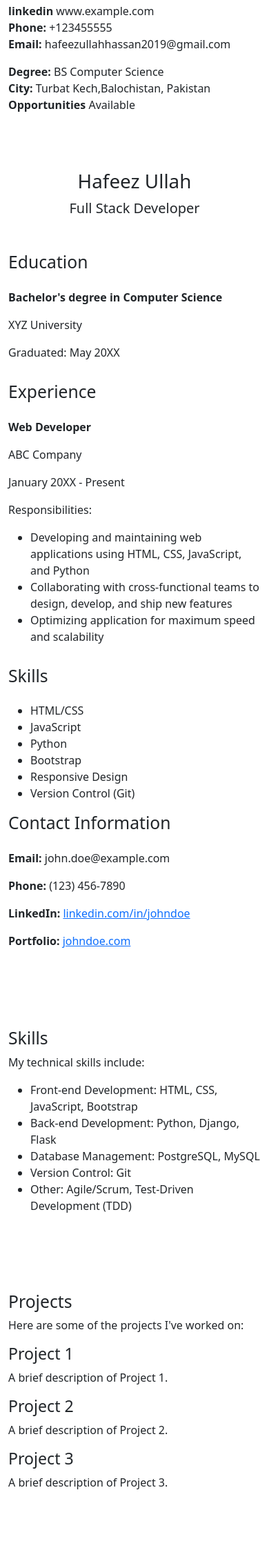
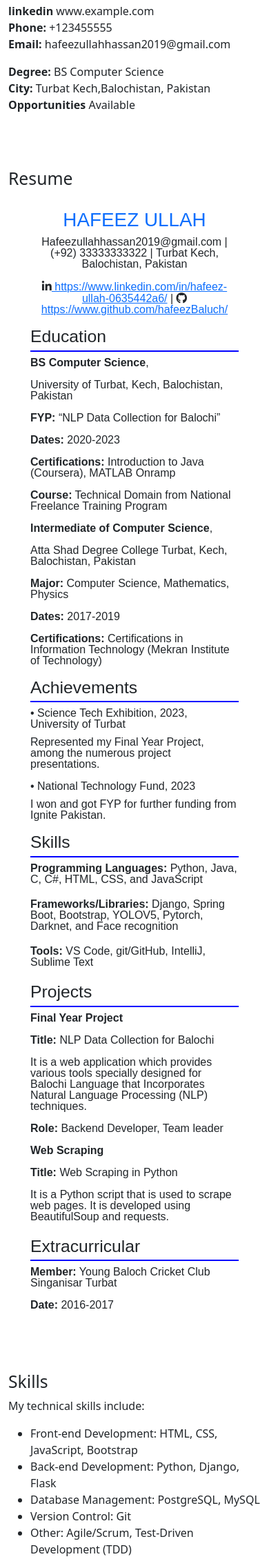
Before and after one commit to hafeezBaluch/Portfolio, a Django app: page / in a window 390 px wide. Shown: the part 1032-3292 px from the top of the page at 69% size. Run offline with Django 5.2, Linux system fonts and the light colour scheme; some libraries are stand-ins or nearby versions.

Commit message:
Resume design updated

```diff
--- /dev/null
+++ b/portfolio/static/css/resume.css
@@ -0,0 +1,33 @@
+.resume-section {
+    font-family: Arial, sans-serif;
+    margin: 0;
+    padding: 0;
+    line-height: 1;
+}
+.center-item {
+    max-width: 900px;
+    margin: 0 auto;
+    padding: 20px;
+}
+h1, h2, h3, h4, h5, h6 {
+    margin-top: 0;
+}
+.heading {
+    border-bottom: 2px solid blue;
+    padding-bottom: 5px;
+}
+.contact-info {
+    margin-bottom: 20px;
+}
+.achievement {
+    margin-bottom: 10px;
+}
+.skills {
+    margin-bottom: 20px;
+}
+.projects {
+    margin-bottom: 20px;
+}
+.extracurricular {
+    margin-bottom: 20px;
+}
--- a/portfolio/templates/base.html
+++ b/portfolio/templates/base.html
@@ -8,6 +8,7 @@
     {% load django_bootstrap5 %}
     {% bootstrap_css %}
     {% bootstrap_javascript %}
+    <link rel="stylesheet" href="{% static 'css/resume.css' %}">
     <link rel="stylesheet" href="https://cdnjs.cloudflare.com/ajax/libs/font-awesome/5.15.4/css/all.min.css">
 </head>
 <body>
--- a/portfolio/templates/index.html
+++ b/portfolio/templates/index.html
@@ -28,6 +28,9 @@
               <li class="nav-item">
                   <a class="nav-link" href="#contact">Contact</a>
               </li>
+              <li class="nav-item">
+                <a class="nav-link" href="#publication">Publications</a>
+            </li>
           </ul>
       </div>
   </div>
@@ -98,58 +101,64 @@
 </section>
 
 
-<section id="resume" class="resume-section" style='padding: 50px 0;'>
-  <div class="container">
-    <div class="row">
-      <div class="col-md-8 mx-auto text-center">
-        <h1 class="">Hafeez Ullah</h1>
-        <p class="lead mb-5">Full Stack Developer</p>
-      </div>
+<div class='container mt-5'>
+  <h2>Resume</h2>
+  <section id="resume" class="resume-section">
+    <div class='center-item'>
+      <div class="container">
+        <div class='text-center'>
+          <h1 class='text-primary'>HAFEEZ ULLAH</h1>
+        <p>Hafeezullahhassan2019@gmail.com | (+92) 33333333322 | Turbat Kech, Balochistan, Pakistan</p>
+        <p><i class="fab fa-linkedin-in"> </i><a href='https://www.linkedin.com/in/hafeez-ullah-0635442a6/'>  https://www.linkedin.com/in/hafeez-ullah-0635442a6/</a> |
+        <i class="fab fa-github"> </i><a href='https://www.linkedin.com/in/hafeez-ullah-0635442a6/'>  https://www.github.com/hafeezBaluch/</a></p>
+
+        </div>
+        <h2 class='heading'>Education</h2>
+        <p><strong>BS Computer Science</strong>,</p>
+        <p>University of Turbat, Kech, Balochistan, Pakistan</p>
+        <p><strong>FYP:</strong> “NLP Data Collection for Balochi”</p>
+        <p><strong>Dates:</strong> 2020-2023</p>
+        <p><strong>Certifications:</strong> Introduction to Java (Coursera), MATLAB Onramp</p>
+        <p><strong>Course:</strong> Technical Domain from National Freelance Training Program</p>
+
+        <p><strong>Intermediate of Computer Science</strong>,</p>
+        <p>Atta Shad Degree College Turbat, Kech, Balochistan, Pakistan</p>
+        <p><strong>Major:</strong> Computer Science, Mathematics, Physics</p>
+        <p><strong>Dates:</strong> 2017-2019</p>
+        <p><strong>Certifications:</strong> Certifications in Information Technology (Mekran Institute of Technology)</p>
+
+        <h2 class='heading'>Achievements</h2>
+        <p class="achievement">• Science Tech Exhibition, 2023, University of Turbat</p>
+        <p>Represented my Final Year Project, among the numerous project presentations.</p>
+        <p class="achievement">• National Technology Fund, 2023</p>
+        <p>I won and got FYP for further funding from Ignite Pakistan.</p>
+
+        <h2 class='heading'>Skills</h2>
+        <p class="skills"><strong>Programming Languages:</strong> Python, Java, C, C#, HTML, CSS, and JavaScript</p>
+        <p class="skills"><strong>Frameworks/Libraries:</strong> Django, Spring Boot, Bootstrap, YOLOV5, Pytorch, Darknet, and Face recognition</p>
+        <p class="skills"><strong>Tools:</strong> VS Code, git/GitHub, IntelliJ, Sublime Text</p>
+
+        <h2 class='heading'>Projects</h2>
+        <div class="projects">
+            <p><strong>Final Year Project</strong></p>
+            <p><strong>Title:</strong> NLP Data Collection for Balochi</p>
+            <p>It is a web application which provides various tools specially designed for Balochi Language that Incorporates Natural Language Processing (NLP) techniques.</p>
+            <p><strong>Role:</strong> Backend Developer, Team leader</p>
+
+            <p><strong>Web Scraping</strong></p>
+            <p><strong>Title:</strong> Web Scraping in Python</p>
+            <p>It is a Python script that is used to scrape web pages. It is developed using BeautifulSoup and requests.</p>
+        </div>
+
+        <h2 class='heading'>Extracurricular</h2>
+        <div class="extracurricular">
+            <p><strong>Member:</strong> Young Baloch Cricket Club Singanisar Turbat</p>
+            <p><strong>Date:</strong> 2016-2017</p>
+        </div>
     </div>
-    <div class="row">
-      <div class="col-md-6">
-        <div class="resume-item" style='margin-bottom:30px;'>
-          <h2 class="mb-4">Education</h2>
-          <p><strong>Bachelor's degree in Computer Science</strong></p>
-          <p>XYZ University</p>
-          <p>Graduated: May 20XX</p>
-        </div>
-        <div class="resume-item" style='margin-bottom:30px;'>
-          <h2 class="mb-4">Experience</h2>
-          <p><strong>Web Developer</strong></p>
-          <p>ABC Company</p>
-          <p>January 20XX - Present</p>
-          <p>Responsibilities:</p>
-          <ul>
-            <li>Developing and maintaining web applications using HTML, CSS, JavaScript, and Python</li>
-            <li>Collaborating with cross-functional teams to design, develop, and ship new features</li>
-            <li>Optimizing application for maximum speed and scalability</li>
-          </ul>
-        </div>
-      </div>
-      <div class="col-md-6">
-        <div class="resume-item">
-          <h2 class="mb-4">Skills</h2>
-          <ul>
-            <li>HTML/CSS</li>
-            <li>JavaScript</li>
-            <li>Python</li>
-            <li>Bootstrap</li>
-            <li>Responsive Design</li>
-            <li>Version Control (Git)</li>
-          </ul>
-        </div>
-        <div class="resume-item">
-          <h2 class="mb-4">Contact Information</h2>
-          <p><strong>Email:</strong> john.doe@example.com</p>
-          <p><strong>Phone:</strong> (123) 456-7890</p>
-          <p><strong>LinkedIn:</strong> <a href="https://www.linkedin.com/in/johndoe" target="_blank">linkedin.com/in/johndoe</a></p>
-          <p><strong>Portfolio:</strong> <a href="https://www.johndoe.com" target="_blank">johndoe.com</a></p>
-        </div>
-      </div>
     </div>
-  </div>
-</section>
+  </section>
+</div>
 
 
 <section id="skills" class="py-5">
@@ -166,6 +175,19 @@
   </div>
 </section>
 
+<section id="publications" class="py-5">
+  <div class="container">
+      <h2>Publications</h2>
+      <p>My publications include:</p>
+      <ul>
+          <li>pub1</li>
+          <li>pub2</li>
+          <li>pub3</li>
+          <li>pub4</li>
+          <li>pub4</li>
+      </ul>
+  </div>
+</section>
 
 <section id="projects" class="py-5">
   <div class="container">
@@ -173,15 +195,15 @@
       <p>Here are some of the projects I've worked on:</p>
       <div class="row">
           <div class="col-md-4">
-              <h3>Project 1</h3>
+            <h5>Project 1</h5>
               <p>A brief description of Project 1.</p>
           </div>
           <div class="col-md-4">
-              <h3>Project 2</h3>
+            <h5>Project 2</h5>
               <p>A brief description of Project 2.</p>
           </div>
           <div class="col-md-4">
-              <h3>Project 3</h3>
+              <h5>Project 3</h5>
               <p>A brief description of Project 3.</p>
           </div>
       </div>
@@ -194,8 +216,8 @@
       <h2>Contact</h2>
       <p>If you're interested in working together or have any questions, feel free to reach out:</p>
       <ul>
-          <li>Email: hafeezullah@example.com</li>
-          <li>LinkedIn: <a href="https://www.linkedin.com/in/hafeezullah" target="_blank">hafeezullah</a></li>
+          <li>Email: hafeezullahhassan2019@gmail.com</li>
+          <li>LinkedIn: <a href="" target="_blank">Hafeez Ullah</a></li>
           <li>Phone: +1 (123) 456-7890</li>
       </ul>
   </div>
```
